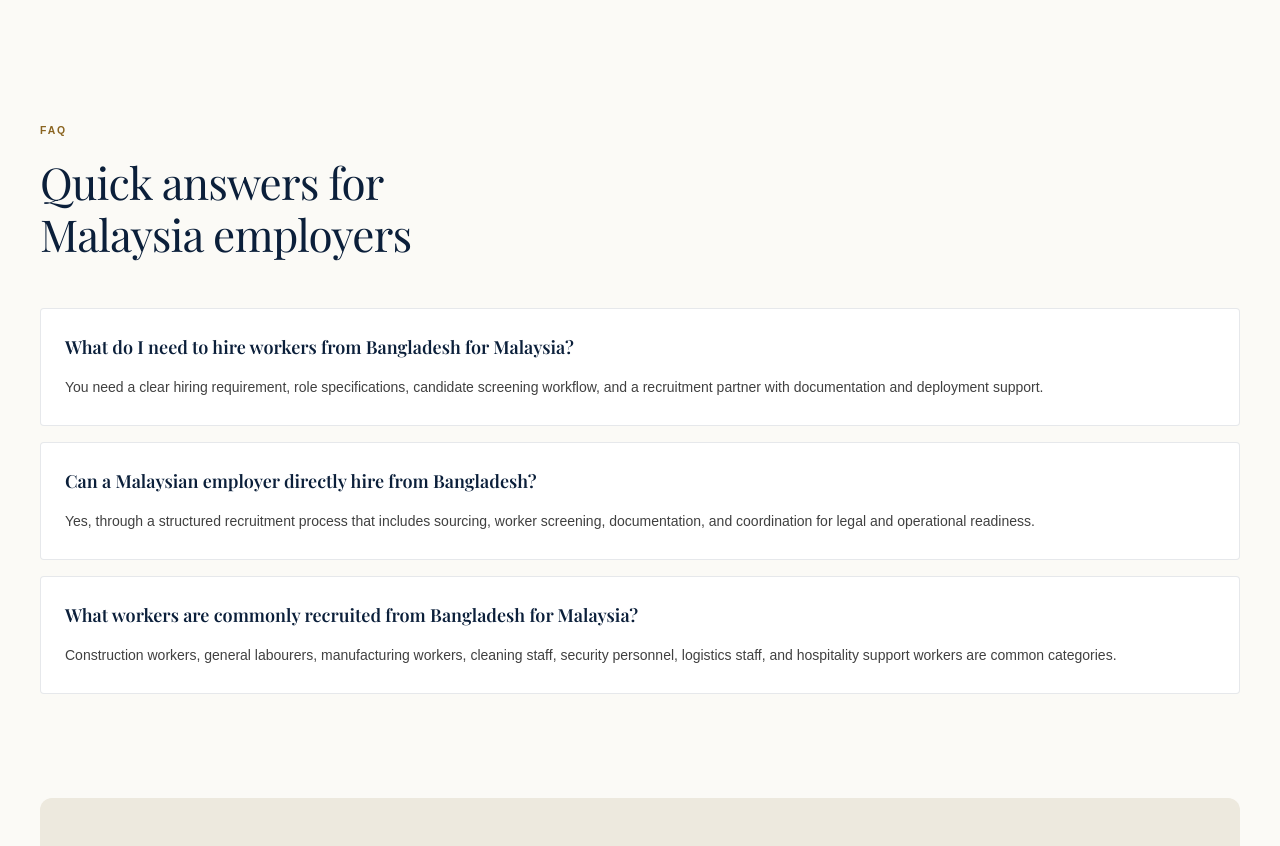
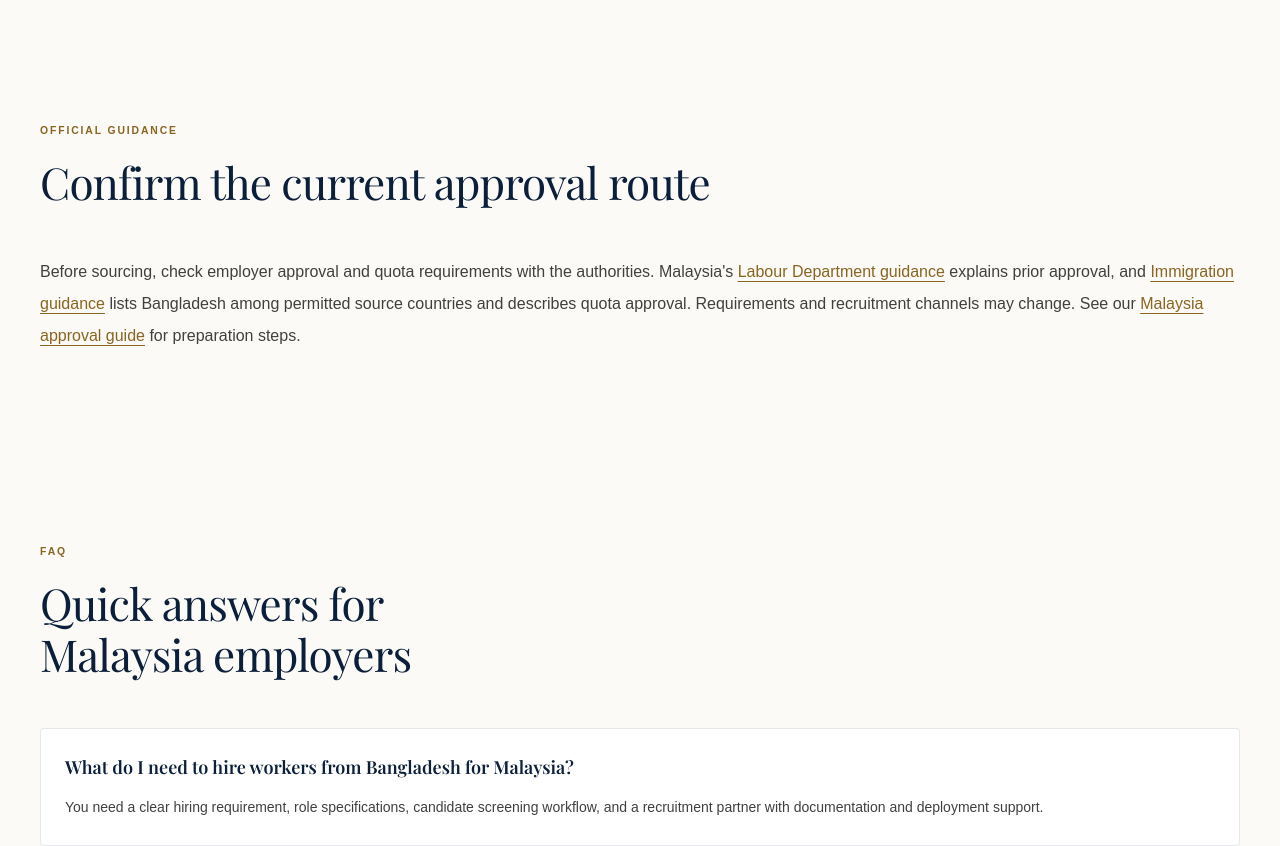
Before and after one commit to mahim2022/newManpowerWebsite, a Next.js app: page /malaysia/how-to-hire-workers-from-bangladesh in a window 1280 px wide. Shown: the part 2300-3146 px from the top of the page. Built offline with nearby package versions, Linux system fonts and the light colour scheme; no server answers; a web font is replaced by a local one.

Commit message:
Clarify Malaysia employer hiring approvals

```diff
--- a/app/malaysia/how-to-hire-workers-from-bangladesh/page.tsx
+++ b/app/malaysia/how-to-hire-workers-from-bangladesh/page.tsx
@@ -1,4 +1,5 @@
 import type { Metadata } from "next";
+import Link from "next/link";
 import { CTASection } from "@/components/CTASection";
 import { SectionWrapper } from "@/components/SectionWrapper";
 import { buildPageMetadata } from "@/lib/metadata";
@@ -33,9 +34,9 @@ const faqItems = [
       "You need a clear hiring requirement, role specifications, candidate screening workflow, and a recruitment partner with documentation and deployment support.",
   },
   {
-    question: "Can a Malaysian employer directly hire from Bangladesh?",
+    question: "Can a Malaysian employer hire workers from Bangladesh?",
     answer:
-      "Yes, through a structured recruitment process that includes sourcing, worker screening, documentation, and coordination for legal and operational readiness.",
+      "Malaysian employers may apply to recruit eligible workers from Bangladesh, subject to current employer approval, quota, sector and immigration requirements and the applicable Bangladesh-side recruitment procedures. Confirm the current route and any channel restrictions before sourcing or committing to a start date.",
   },
   {
     question: "What workers are commonly recruited from Bangladesh for Malaysia?",
@@ -122,6 +123,15 @@ export default function HowToHireWorkersFromBangladeshPage() {
         </div>
       </SectionWrapper>
 
+      <SectionWrapper eyebrow="Official guidance" title="Confirm the current approval route">
+        <p className="text-base leading-8 text-neutral-700">
+          Before sourcing, check employer approval and quota requirements with the authorities. Malaysia&apos;s{" "}
+          <a href="https://jtksm.mohr.gov.my/ms/soalan-lazim/penggajian-pekerja-asing/adakah-semua-majikan-yang-ingin-menggajikan-pekerja-asing" className="font-medium text-[#8A6420] underline underline-offset-4">Labour Department guidance</a> explains prior approval, and{" "}
+          <a href="https://www.imi.gov.my/index.php/en/main-services/foreign-worker/" className="font-medium text-[#8A6420] underline underline-offset-4">Immigration guidance</a> lists Bangladesh among permitted source countries and describes quota approval. Requirements and recruitment channels may change. See our{" "}
+          <Link href="/malaysia/application-approval-process" className="font-medium text-[#8A6420] underline underline-offset-4">Malaysia approval guide</Link> for preparation steps.
+        </p>
+      </SectionWrapper>
+
       <SectionWrapper
         eyebrow="FAQ"
         title="Quick answers for Malaysia employers"
```
